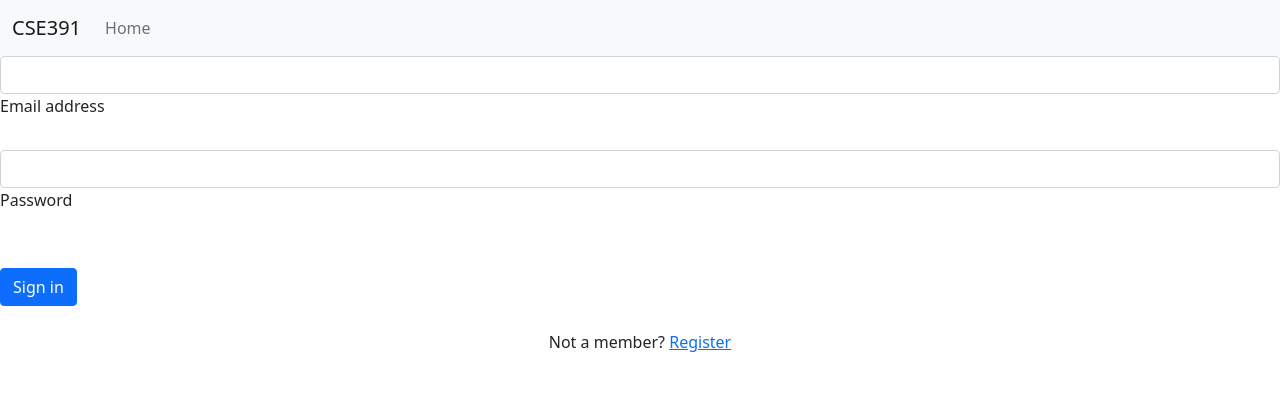
After one commit to raihanromi/StudentSlotBooking, a PHP site: page /LoginForm.php in a window 1280 px wide. The commit adds this page. Shown: the top 393 px of the page. Run offline with PHP 8.4, Linux system fonts and the light colour scheme.

Commit message:
Add files via upload

```diff
--- /dev/null
+++ b/assignment3/LoginForm.php
@@ -0,0 +1,76 @@
+
+<!DOCTYPE html>
+<html lang="en">
+<head>
+    <meta charset="UTF-8">
+    <meta http-equiv="X-UA-Compatible" content="IE=edge">
+    <meta name="viewport" content="width=device-width, initial-scale=1.0">
+      <!-- Bootstrap CSS -->
+    <link href="https://cdn.jsdelivr.net/npm/bootstrap@5.0.2/dist/css/bootstrap.min.css" rel="stylesheet" integrity="sha384-EVSTQN3/azprG1Anm3QDgpJLIm9Nao0Yz1ztcQTwFspd3yD65VohhpuuCOmLASjC" crossorigin="anonymous">
+
+    <title>Login</title>
+</head>
+<body>
+
+<nav class="navbar navbar-expand-sm navbar-light bg-light pl-5" >
+  <div class="container-fluid">
+    <a class="navbar-brand" href="index.php">CSE391</a>
+    <button class="navbar-toggler" type="button" data-bs-toggle="collapse" data-bs-target="#navbarNavAltMarkup" aria-controls="navbarNavAltMarkup" aria-expanded="false" aria-label="Toggle navigation">
+      <span class="navbar-toggler-icon"></span>
+    </button>
+    <div class="collapse navbar-collapse" id="navbarNavAltMarkup">
+      <ul class="navbar-nav">
+        <li class="nav-item custom-nav-item"><a href="index.php" class="nav-link">Home</a></li>
+      </ul>
+    </div>
+  </div>
+</nav>
+
+<form>
+  <!-- Email input -->
+  <div class="form-outline mb-4">
+    <input type="email" id="form2Example1" class="form-control" />
+    <label class="form-label" for="form2Example1">Email address</label>
+  </div>
+
+  <!-- Password input -->
+  <div class="form-outline mb-4">
+    <input type="password" id="form2Example2" class="form-control" />
+    <label class="form-label" for="form2Example2">Password</label>
+  </div>
+
+  <!-- 2 column grid layout for inline styling -->
+  <div class="row mb-4">
+    <div class="col d-flex justify-content-center">
+    </div>
+  </div>
+
+  <!-- Submit button -->
+  <button type="button" class="btn btn-primary btn-block mb-4">Sign in</button>
+
+  <!-- Register buttons -->
+  <div class="text-center">
+    <p>Not a member? <a href="#!">Register</a></p>
+    <button type="button" class="btn btn-link btn-floating mx-1">
+      <i class="fab fa-facebook-f"></i>
+    </button>
+
+    <button type="button" class="btn btn-link btn-floating mx-1">
+      <i class="fab fa-google"></i>
+    </button>
+
+    <button type="button" class="btn btn-link btn-floating mx-1">
+      <i class="fab fa-twitter"></i>
+    </button>
+
+    <button type="button" class="btn btn-link btn-floating mx-1">
+      <i class="fab fa-github"></i>
+    </button>
+  </div>
+</form>
+
+
+
+<script src="https://cdn.jsdelivr.net/npm/bootstrap@5.0.2/dist/js/bootstrap.bundle.min.js" integrity="sha384-MrcW6ZMFYlzcLA8Nl+NtUVF0sA7MsXsP1UyJoMp4YLEuNSfAP+JcXn/tWtIaxVXM" crossorigin="anonymous"></script>
+</body>
+</html>
```
Also changed, not shown: assignment3/RegistrationForm.php (added, +40 -0 lines), assignment3/index.php (+61 -9 lines).
